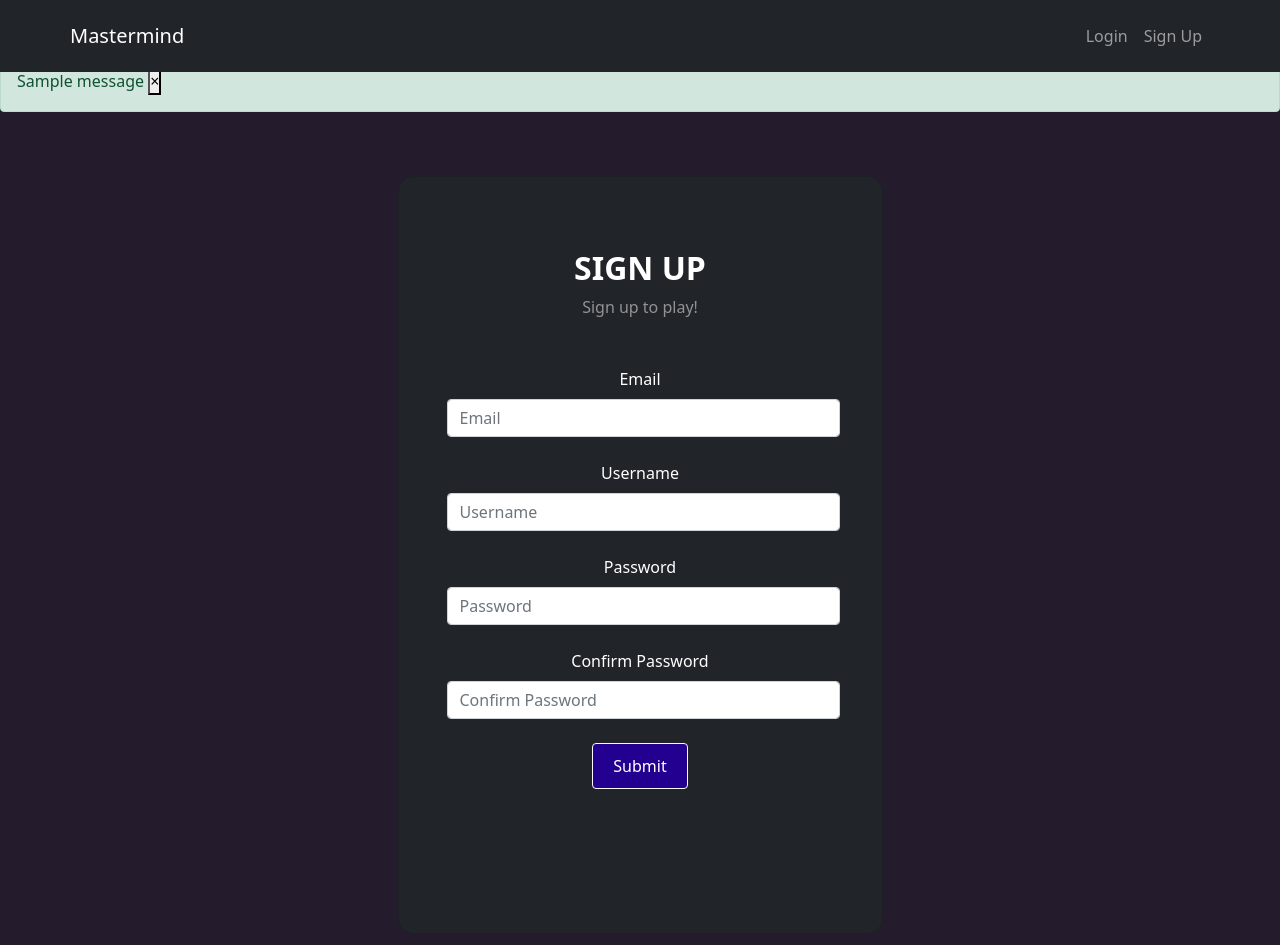
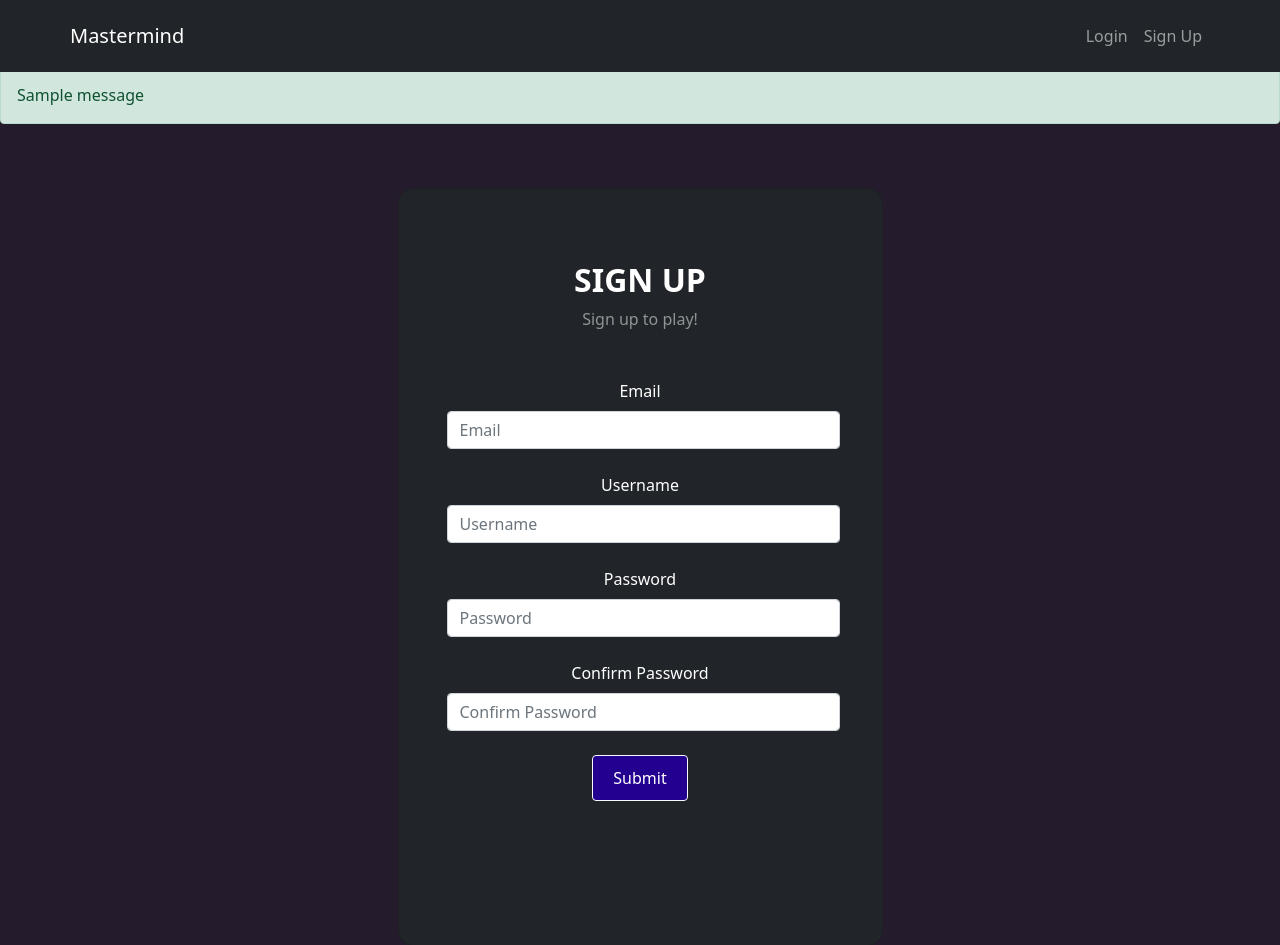
Before and after one commit to TheHamhams/mastermind, a Flask app: page /signup in a window 1280 px wide. Shown: the top 945 px of the page. Before the commit the page ends 789 px from the top, so only its background shows below. Run offline with Flask 3, Linux system fonts and the light colour scheme; tables that the repository leaves empty hold one stand-in row (values such as "Sample post"); one stand-in notice (Sample message) is shown; parts of the project's set-up code (start-up, migrations or seed data) failed here and were passed over; some libraries are stand-ins or nearby versions.

Commit message:
updated flash messages

```diff
--- a/mastermind/authentication/routes.py
+++ b/mastermind/authentication/routes.py
@@ -88,7 +88,7 @@ def login():
             if user and check_password_hash(user.password, password):
                 login_user(user)
 
-                flash(f'You have successfully logged in {email}', category='error')
+                flash(f'You have successfully logged in {email}', category='success')
                 return redirect(url_for('site.home'))
             else:
                 flash('User info not found', category='error')
--- a/mastermind/static/index.js
+++ b/mastermind/static/index.js
@@ -0,0 +1,4 @@
+export function removeFlash() {
+    const element = document.getElementById('div_flash');
+    element.remove();
+  }
--- a/mastermind/templates/base.html
+++ b/mastermind/templates/base.html
@@ -51,18 +51,12 @@
         {% if messages %}
             {% for category, message in messages %}
                 {% if category == 'error' %}
-                    <div class="alert alert-danger alter-dismissable fade show" role="alert">
+                    <div class="alert alert-{{ category }} mt-3" id=”div_flash”>
                         {{ message }}
-                        <button type="button" class="close" data-dismiss="alert">
-                            <span aroa-hidden="true">&times;</span>
-                        </button>
                     </div>
                 {% else %}
-                    <div class="alert alert-success alter-dismissable fade show" role="alert">
+                    <div class="alert alert-success mt-3" id="div_flash">
                         {{ message }}
-                        <button type="button" class="close" data-dismiss="alert">
-                            <span aroa-hidden="true">&times;</span>
-                        </button>
                     </div>
                 {% endif %}
             {% endfor %}
```
Also changed, not shown: mastermind/models.py (+14 -4 lines).
